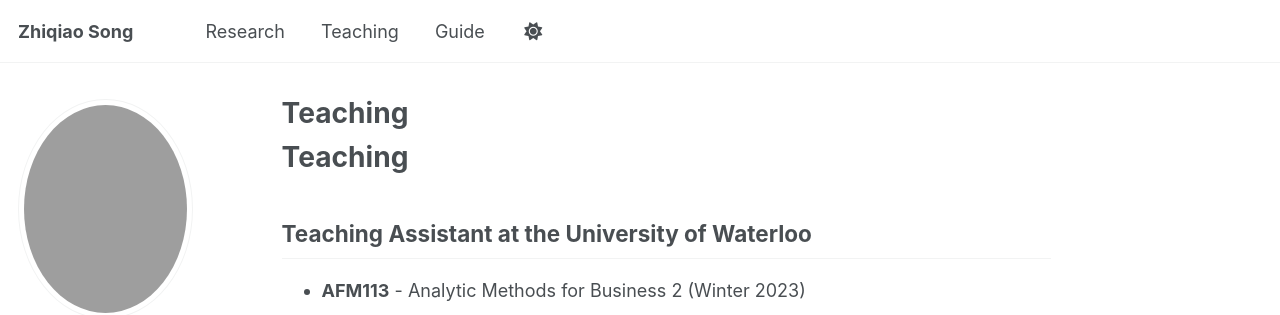
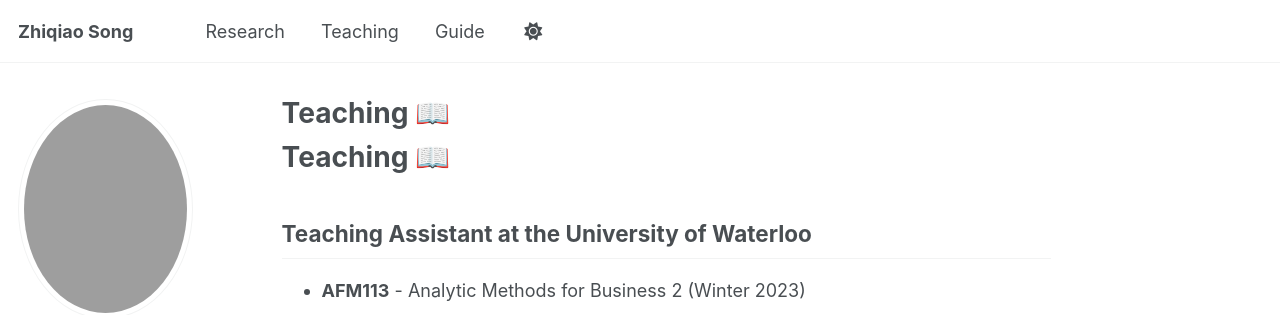
Before and after one commit to ZhiqiaoSong/zhiqiaosong.github.io, a Jekyll site: the page built from _pages/teaching.md, in a window 1280 px wide and 1213 px high. Shown: the top 315 px of the window. Built offline with Jekyll 4.4.1, drawn with Linux system fonts in a browser that asks for light colours; our own code applies the rules of GitHub Pages for plain Markdown files; a script that is not in the unit is left out.

```diff
--- a/_pages/teaching.md
+++ b/_pages/teaching.md
@@ -1,4 +1,4 @@
-# Teaching
+# Teaching 📖
 ## Teaching Assistant at the University of Waterloo
 
 * **AFM113** - Analytic Methods for Business 2 (Winter 2023)
```
